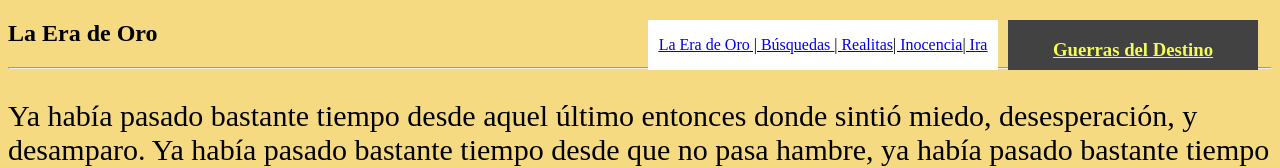
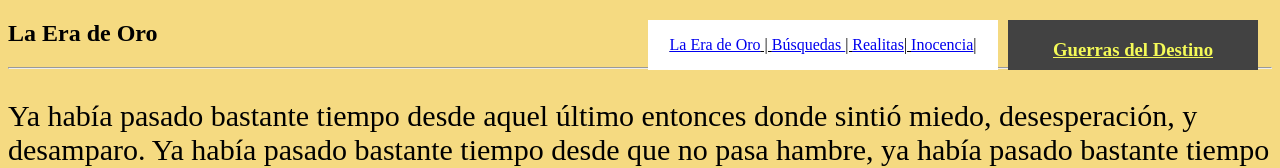
Before and after one commit to hegt/hegt.github.io, a plain HTML site: page index.html in a window 1280 px wide. Shown: the top 168 px of the page. Drawn offline with Linux system fonts and the light colour scheme.

Commit message:
modifying index

```diff
--- a/index.html
+++ b/index.html
@@ -22,7 +22,7 @@
 	<a href="#Busquedas">Búsquedas </a>|
 	<a href="#Realitas">Realitas</a>|
 	<a href="cont.html">Inocencia</a>|
-	<a href="cont.html">Ira</a>
+
 	</p>
 	</nav>
 
```
